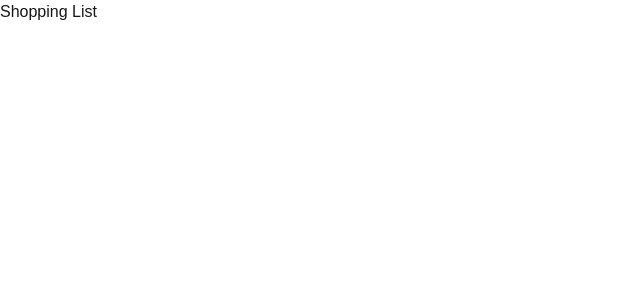
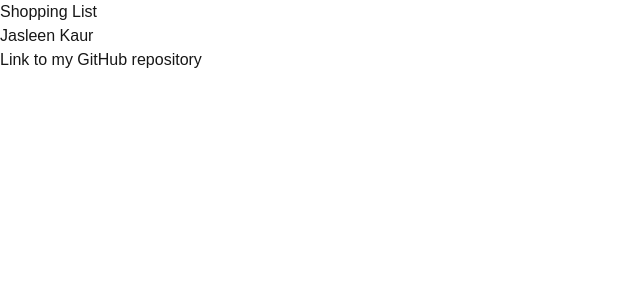
Before and after one commit to Jasleen-Kaur77/cprg306-assignments, a Next.js app: page /week-2 in a window 1280 px wide. Shown: the top 300 px of the page, without its empty margins (0-640 px from the left). Built offline with nearby package versions, Linux system fonts and the light colour scheme.

Commit message:
Finalised the code

```diff
--- a/app/week-2/page.js
+++ b/app/week-2/page.js
@@ -1,9 +1,9 @@
-import { myStudentInfo } from "./student-info"
+import MyStudentInfo from "./student-info";
 export default function Page() {
   return (
     <main>
       <h1>Shopping List</h1>
-      <myStudentInfo></myStudentInfo>
+      <MyStudentInfo />
     </main>
   );
 }
--- a/app/week-2/student-info.js
+++ b/app/week-2/student-info.js
@@ -1,9 +1,9 @@
 import Link from "next/link";
-function myStudentInfo() {
+export default function MyStudentInfo() {
   return (
     <>
       <h1>Jasleen Kaur</h1>
-      <Link href="https://github.com/Jasleen-Kaur77/cprg306-assignments.git">Link to my GitHub repository</Link>
+      <Link href="https://github.com/Jasleen-Kaur77/cprg306-assignments">Link to my GitHub repository</Link>
     </>
   );
 }
```
